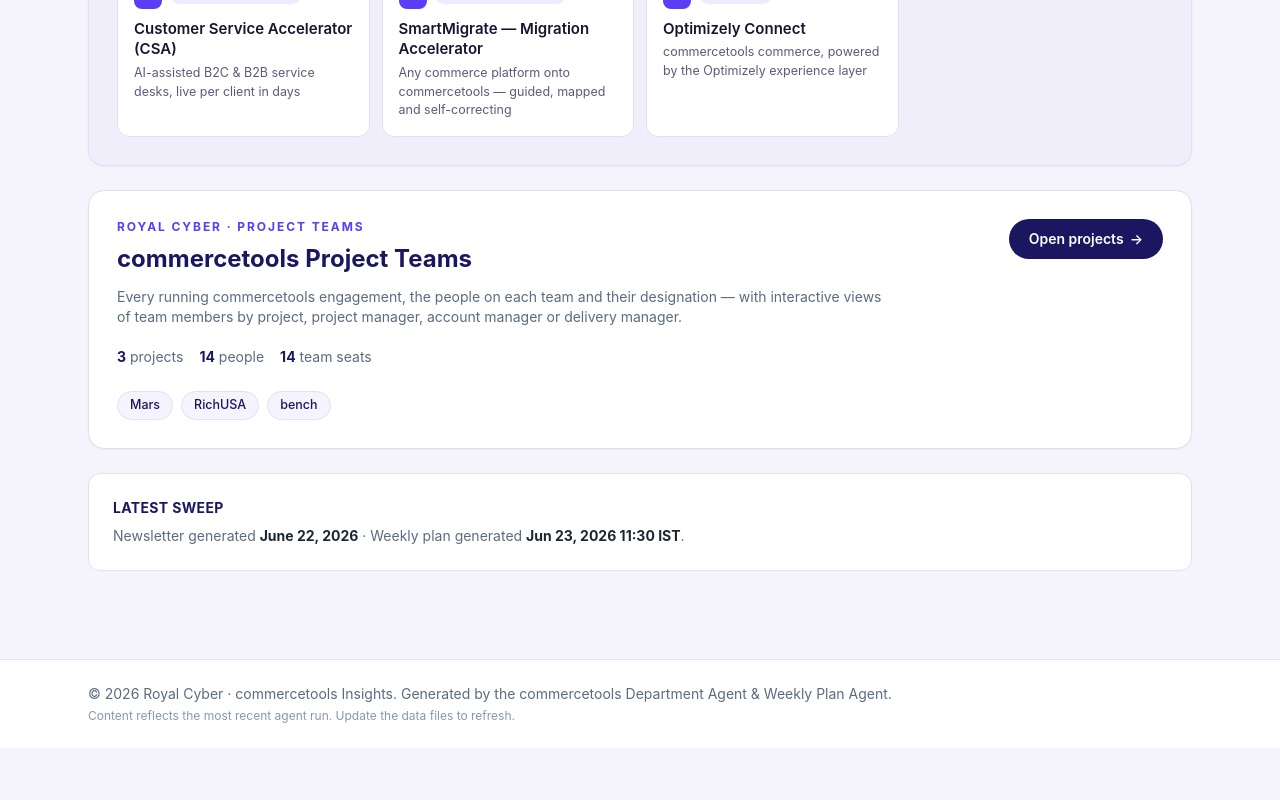
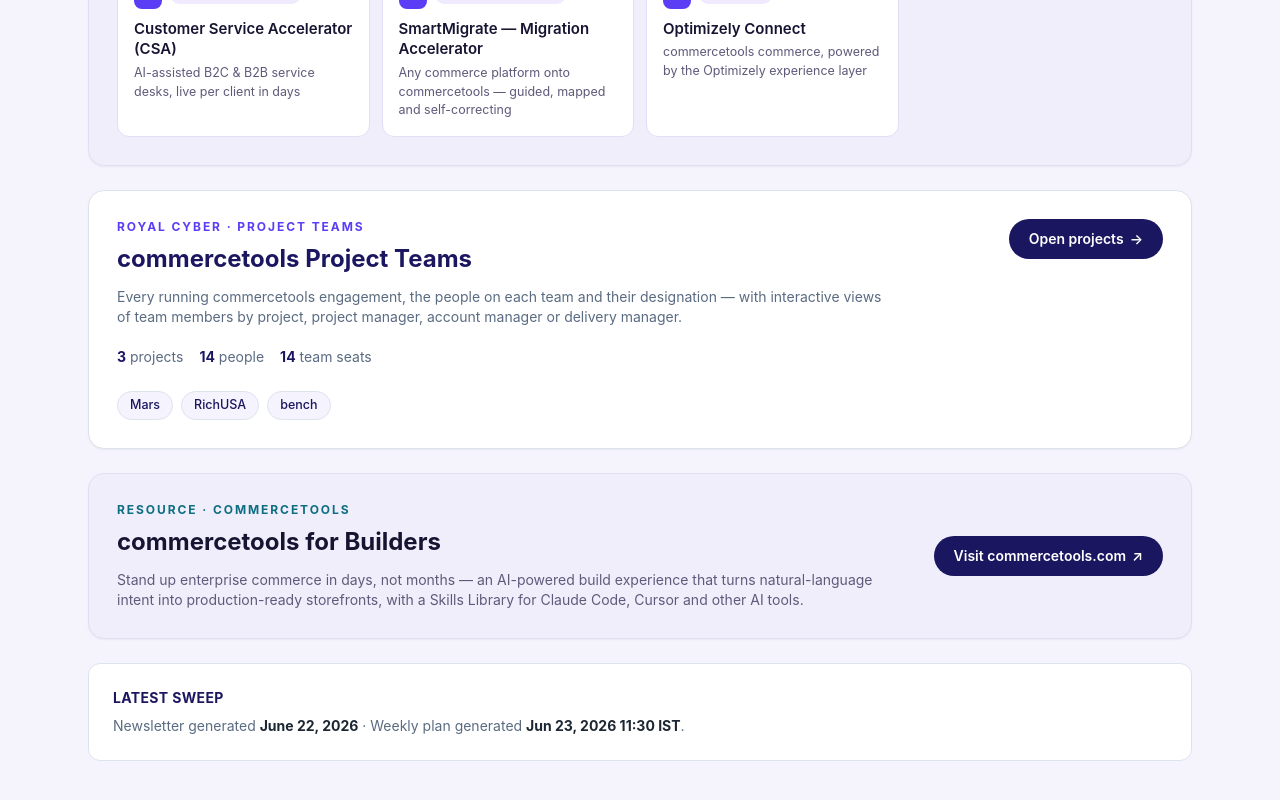
Before and after one commit to stephenalbert777/commercetools-insights, a Next.js app: page / in a window 1280 px wide. Shown: the part 932-1732 px from the top of the page. Before the commit the page ends 1680 px from the top, so only its background shows below. Built offline with nearby package versions, Linux system fonts and the light colour scheme.

Commit message:
Add commercetools for Builders + CSA HeyGen video embed

```diff
--- a/app/accelerators/page.tsx
+++ b/app/accelerators/page.tsx
@@ -22,6 +22,8 @@
     >
       {/* Header band */}
       <div className="border-b border-opti-line bg-gradient-to-r from-[#f1eefc] to-white p-6 sm:p-7">
+        <div className="flex flex-col gap-6 lg:flex-row lg:items-start">
+          <div className="min-w-0 flex-1">
             <div className="flex items-start gap-4">
               <div className="flex h-12 w-12 flex-none items-center justify-center rounded-xl bg-opti-accent text-lg font-extrabold text-white">
                 {a.n}
@@ -47,6 +49,25 @@
             <div className="mt-4 inline-flex items-center gap-2 rounded-lg border border-opti-line bg-white px-3 py-2 text-[13px]">
               <span className="font-semibold text-opti-teal">Customer value</span>
               <span className="text-opti-ink">{a.customerValue}</span>
+            </div>
+          </div>
+
+          {a.video && (
+            <div className="w-full lg:w-[380px] lg:flex-none">
+              <div className="aspect-video w-full overflow-hidden rounded-xl border border-opti-line bg-black shadow-sm">
+                <iframe
+                  src={a.video}
+                  title={`${a.name} — video`}
+                  className="h-full w-full"
+                  allow="encrypted-media; fullscreen;"
+                  allowFullScreen
+                />
+              </div>
+              <p className="mt-1.5 text-center text-[11px] font-semibold uppercase tracking-wide text-opti-teal">
+                {a.name} — see it in action
+              </p>
+            </div>
+          )}
         </div>
       </div>
 
--- a/app/page.tsx
+++ b/app/page.tsx
@@ -212,6 +212,34 @@
         </Link>
       </section>
 
+      <section className="mt-6">
+        <a
+          href="https://commercetools.com/commercetools-for-builders"
+          target="_blank"
+          rel="noopener noreferrer"
+          className="group block rounded-2xl border border-opti-line bg-opti-navy p-7 text-opti-ink shadow-sm transition duration-200 hover:-translate-y-1 hover:scale-[1.01] hover:shadow-xl"
+        >
+          <div className="flex flex-col gap-5 lg:flex-row lg:items-center lg:justify-between">
+            <div className="max-w-3xl">
+              <div className="text-xs font-bold uppercase tracking-[0.16em] text-opti-teal">
+                Resource · commercetools
+              </div>
+              <h2 className="mt-2 text-2xl font-bold">commercetools for Builders</h2>
+              <p className="mt-3 text-sm text-opti-muted">
+                Stand up enterprise commerce in days, not months — an AI-powered
+                build experience that turns natural-language intent into
+                production-ready storefronts, with a Skills Library for Claude
+                Code, Cursor and other AI tools.
+              </p>
+            </div>
+            <div className="inline-flex shrink-0 items-center gap-1.5 self-start rounded-full bg-[#1b1660] px-5 py-2.5 text-sm font-semibold text-white transition group-hover:bg-[#332a9e] lg:self-center">
+              Visit commercetools.com
+              <span className="transition group-hover:translate-x-0.5">↗</span>
+            </div>
+          </div>
+        </a>
+      </section>
+
       <section className="mt-6 rounded-xl border border-[#dde3ec] bg-white p-6">
         <h3 className="text-sm font-bold uppercase tracking-wide text-rc-blue">
           Latest sweep
--- a/data/accelerators.ts
+++ b/data/accelerators.ts
@@ -25,6 +25,7 @@
   category: string;     // "B2B Commerce · Conversational AI"
   tagline: string;      // one-line positioning
   maturity: string;     // "Live pilot" | "In production" | "Production-ready"
+  video?: string;       // optional showcase video — embed URL (e.g. HeyGen) rendered in an iframe
   customerValue: string;// headline customer outcome
   overview: string;     // longer description
   benefits: AccelBenefit[];
@@ -61,6 +62,7 @@
       category: "Customer Service · AI Agents · Multi-Tenant SaaS",
       tagline: "AI-assisted B2C & B2B service desks, live per client in days",
       maturity: "Production-ready",
+      video: "https://app.heygen.com/embeds/2633de80446b435ebc7a820ad3dea918",
       customerValue: "More cases resolved per agent, with each client's desk live in days.",
       overview:
         "A multi-tenant SaaS Customer Service Accelerator that runs AI-assisted B2C and B2B service desks for many client organisations from one platform. New clients are onboarded from a superadmin control plane that registers their commercetools projects and bootstraps their admins, so a fully isolated, branded service desk goes live in days instead of a multi-month build. Each tenant connects to its own commercetools project with encrypted credentials and signs in through its existing identity provider, while a single codebase serves both consumer and business support — turning customer service from a slow, costly build into a fast-to-deploy, AI-driven way to protect revenue and loyalty.",
--- a/data/report.ts
+++ b/data/report.ts
@@ -101,6 +101,15 @@
   trends: [
     {
       rank: 1,
+      title: "commercetools for Builders: enterprise commerce in days, not months",
+      body: "commercetools launched \"commercetools for Builders\" — an AI-powered build experience that turns natural-language intent into production-ready commerce (catalog, checkout, storefront). It ships a Skills Library installable directly in Claude Code, Cursor and other AI tools, plus step-by-step guides and zero-config setup (no credential wrangling). Aimed at everyone shipping commerce — founders, PMs, designers and engineers, whether new to commercetools or already on it — it compresses what used to take a large team and months into days, on the same Sphere foundation that powers $100B+ GMV across 600+ enterprises.",
+      flags: [
+        { kind: "ai", label: "AI relevance" },
+        { kind: "ent", label: "Enterprise relevance" },
+      ],
+    },
+    {
+      rank: 2,
       title: "Autonomous Commerce becomes a category — and Sphere is the platform",
       body: "The dominant signal of the window. On June 9 (Boston), commercetools declared \"Autonomous Commerce\" the next era — AI systems that sense, decide and act in real time across pricing, inventory, promotions and fulfillment — and unveiled commercetools Sphere, an AI-native platform pairing a headless foundation with agent governance (identity, scope, human approval). Sphere already powers $100B+ in annualized GMV at under 60ms. MosAIc, a multi-agent ops tool, previewed at Shoptalk Europe.",
       flags: [
@@ -109,7 +118,7 @@
       ],
     },
     {
-      rank: 2,
+      rank: 3,
       title: "Agentic shopping channels: AgenticLift + AI Hub",
       body: "AgenticLift (Q1) gives brands on other platforms a fully managed AI commerce layer — connecting catalog, pricing and transactions to consumer AI channels without replatforming. AI Hub now supports UCP product feeds and checkout inside Google's Gemini, and commercetools backs Stripe's Agentic Commerce Suite. The Agent Gateway exposes commerce to AI agents safely.",
       flags: [
@@ -118,7 +127,7 @@
       ],
     },
     {
-      rank: 3,
+      rank: 4,
       title: "AI-assisted data modeling shortens replatforming",
       body: "Smart Data Modeler uses GenAI to ingest CSV/JSON/XLSX and instantly propose a product data model with human-in-the-loop review — directly easing migrations off rigid platforms like SAP, Adobe and Salesforce. Paired with a 100MB / 500,000-row Import API and a new \"partially imported\" status, it makes catalog onboarding materially faster.",
       flags: [
@@ -128,7 +137,7 @@
       ],
     },
     {
-      rank: 4,
+      rank: 5,
       title: "Checkout turns into a conversion engine",
       body: "A heavy quarter for Checkout: Express Payments (one-click PayPal / Google Pay / Apple Pay), Drop-in payment UI (GA), Payment predicates, the Payment Intents API (GA), and Applications / Payment Integrations APIs to configure checkout without manual Merchant Center setup.",
       flags: [
@@ -136,7 +145,7 @@
       ],
     },
     {
-      rank: 5,
+      rank: 6,
       title: "Multi-cloud: Connect & Checkout land on AWS",
       body: "commercetools Connect now runs inside a customer's existing AWS environment with full feature parity (previously Google Cloud only), and Checkout plus PSP connectors are supported on AWS natively — reducing architectural complexity and latency for enterprises standardized on AWS.",
       flags: [
@@ -144,7 +153,7 @@
       ],
     },
     {
-      rank: 6,
+      rank: 7,
       title: "Real-time inventory & cart accuracy at scale",
       body: "Inventory Reservations (the new \"Reserve On Cart\" mode) hold stock from add-to-cart through checkout — built for fast-selling items at thousands of reservations a minute. Cart Freeze Strategies lock displayed price/discounts, Cart Locking lets support agents edit safely, and carts can now carry a Purchase Order number from the start.",
       flags: [
@@ -153,6 +162,7 @@
     },
   ],
   releases: [
+    { product: "commercetools for Builders", date: "Jun 2026", highlight: "\"Stand up enterprise commerce in days, not months.\" An AI-powered build experience that turns natural-language intent into production-ready storefronts (catalog, checkout, storefront). Ships a Skills Library installable in Claude Code, Cursor and other AI tools, with step-by-step guides and zero-config setup — for founders, PMs, designers and engineers, new or existing customers.", source: "commercetools.com/commercetools-for-builders", type: "New product" },
     { product: "commercetools Sphere", date: "Jun 9, 2026", highlight: "Autonomous Commerce category launch and commercetools Sphere — an AI-native platform uniting a headless foundation with agent governance (identity, scope, human approval). MosAIc multi-agent ops tool previewed at Shoptalk Europe (Stall M30).", source: "commercetools.com/press-releases", type: "Launch" },
     { product: "Product Search", date: "May 26, 2026", highlight: "Several Product Search fields are now generally available, expanding queryable product data for storefront and agent-driven discovery.", source: "docs.commercetools.com/api/releases", type: "GA release" },
     { product: "commercetools Connect", date: "Mar 23, 2026", highlight: "Connect is now available in AWS regions — deploy and run Connect applications inside your existing AWS environment with full feature parity.", source: "docs.commercetools.com/connect/releases", type: "Enhancement" },
```
Also changed, not shown: 1 other file (tests, documents, lock files or other folders). Lines whose indentation alone changed are shown as unchanged.
